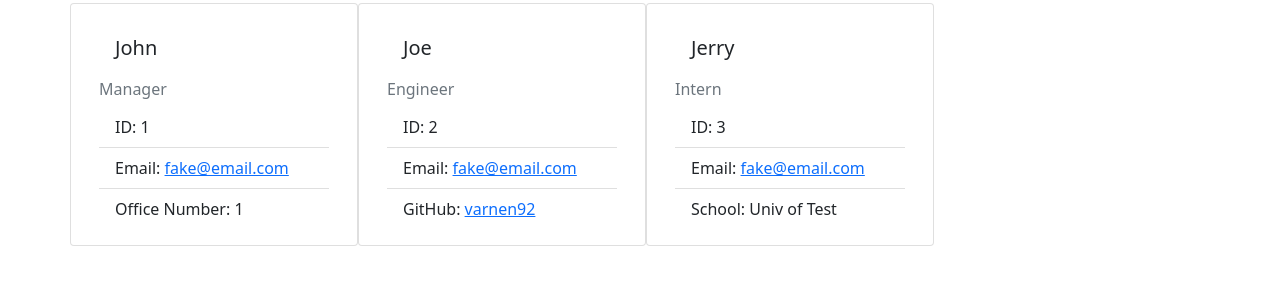
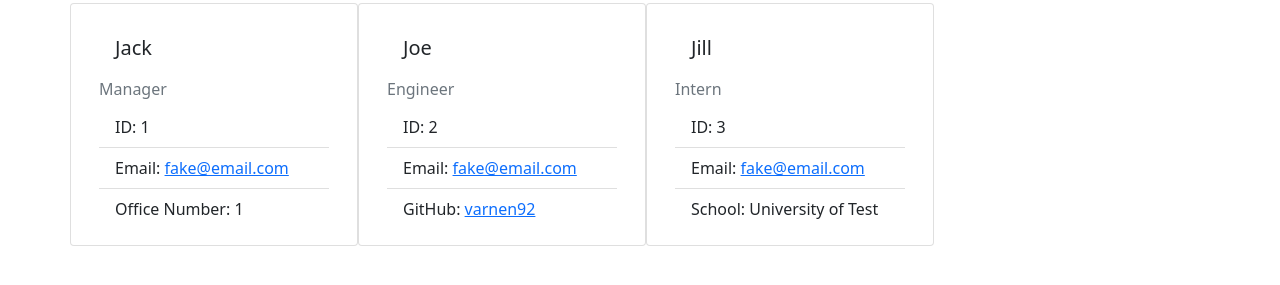
Before and after one commit to Varnen92/Team-Profile-Generator, a website: page dist/Team-Profile.html in a window 1280 px wide. Shown: the part 53-338 px from the top of the page. Drawn offline with nearby package versions, Linux system fonts and the light colour scheme.

Commit message:
updated readme

```diff
--- a/dist/Team-Profile.html
+++ b/dist/Team-Profile.html
@@ -15,7 +15,7 @@
     <main><div class="container"><div class="row">
 <div class="card" style="width: 18rem;">
   <div class="card-body">
-    <h5 class="card-title p-3 mb-2">John</h5>
+    <h5 class="card-title p-3 mb-2">Jack</h5>
     <h6 class="card-subtitle mb-2 text-muted">Manager</h6>
     <ul class="list-group list-group-flush">
     <li class="list-group-item">ID: 1</li>
@@ -39,12 +39,12 @@
 
         <div class="card" style="width: 18rem;">
           <div class="card-body">
-            <h5 class="card-title p-3 mb-2">Jerry</h5>
+            <h5 class="card-title p-3 mb-2">Jill</h5>
             <h6 class="card-subtitle mb-2 text-muted">Intern</h6>
             <ul class="list-group list-group-flush">
             <li class="list-group-item">ID: 3</li>
             <li class="list-group-item">Email: <a href="mailto:fake@email.com">fake@email.com</a></li>
-            <li class="list-group-item">School: Univ of Test</li>
+            <li class="list-group-item">School: University of Test</li>
               </ul>
           </div>
         </div>
```
Also changed, not shown: README.md.
